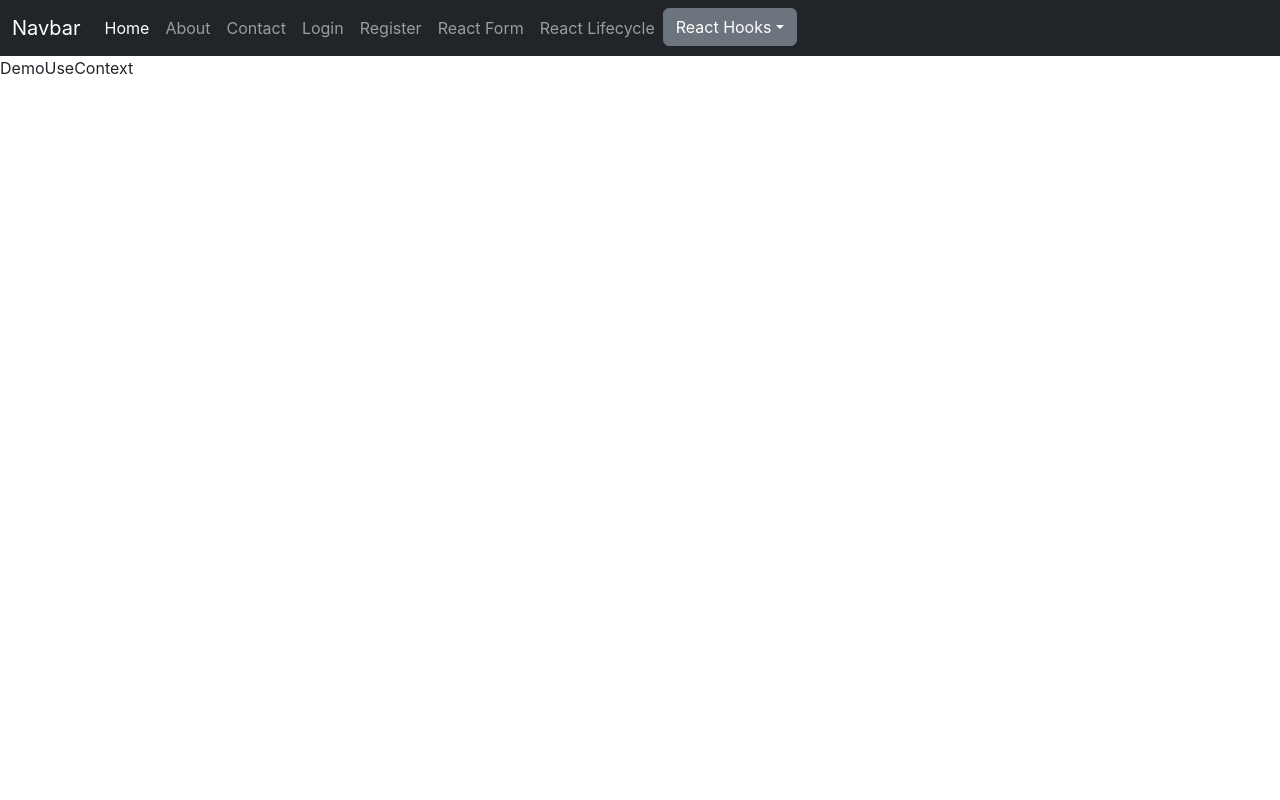
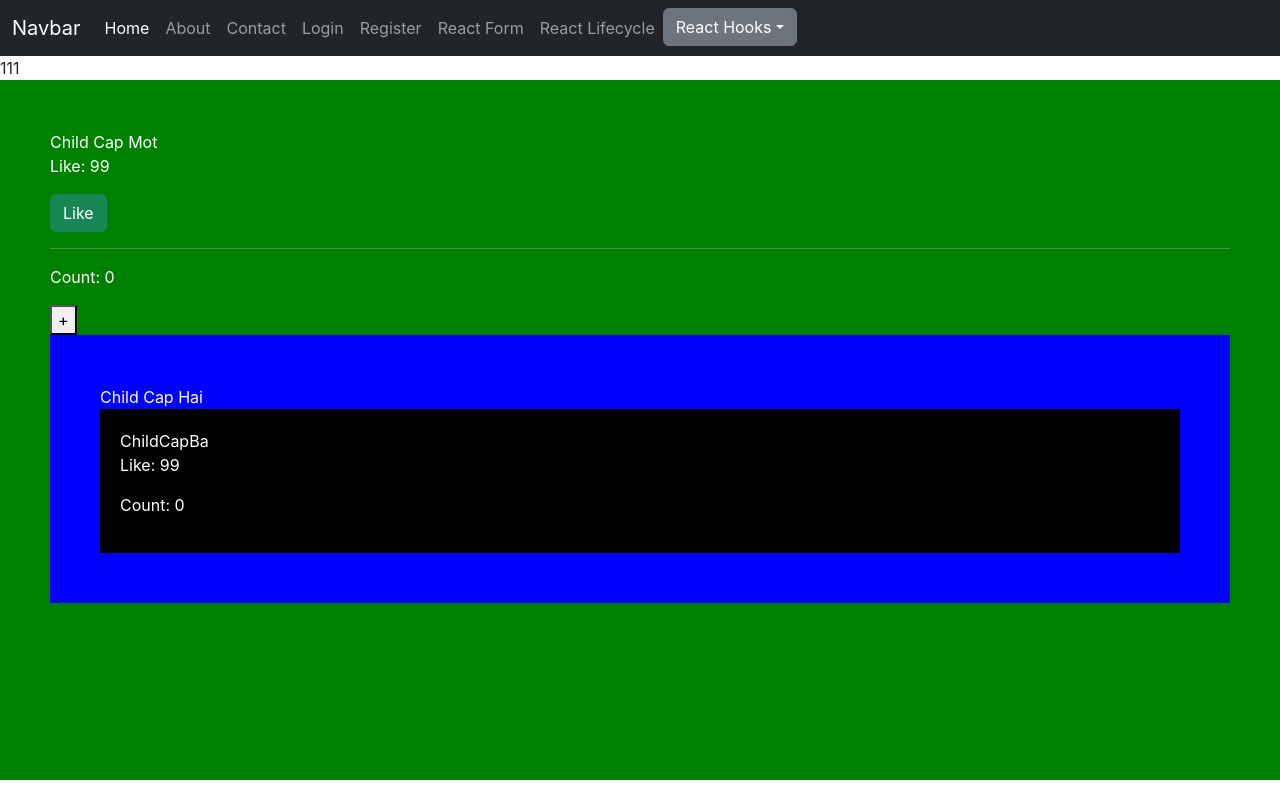
Before and after one commit to D41Ngo/react-bc07, a React (Create React App) app: page /hook-context in a window 1280 px wide. Built offline with nearby package versions, Linux system fonts and the light colour scheme.

Commit message:
react buoi 12

```diff
--- /dev/null
+++ b/src/pages/DemoHooks/DemoUseContext/ChildCapBa.jsx
@@ -0,0 +1,23 @@
+import React from 'react';
+import { useLikeContext } from './DemoUseContext';
+
+function ChildCapBa(props) {
+	const [like, setLike] = useLikeContext();
+
+	return (
+		<div
+			style={{
+				padding: 20,
+				background: 'black',
+				color: 'white',
+
+				// border: '2px dotted black',
+			}}>
+			ChildCapBa
+			<p>Like: {like}</p>
+			<p>Count: {props.count}</p>
+		</div>
+	);
+}
+
+export default ChildCapBa;
--- /dev/null
+++ b/src/pages/DemoHooks/DemoUseContext/ChildCapBon.jsx
@@ -0,0 +1,10 @@
+import React, { useContext } from 'react';
+import { LikeContext } from './DemoUseContext';
+
+function ChildCapBon() {
+	// kq: 111, vì nó nằm bên ngoài LikeContext, nên nó sẽ lấy giá trị mặc định khi tạo context
+	const [like, setLike] = useContext(LikeContext);
+	return <div>{like}</div>;
+}
+
+export default ChildCapBon;
--- a/src/pages/DemoHooks/DemoUseContext/ChildCapHai.jsx
+++ b/src/pages/DemoHooks/DemoUseContext/ChildCapHai.jsx
@@ -0,0 +1,20 @@
+import React from 'react';
+import ChildCapBa from './ChildCapBa';
+
+function ChildCapHai(props) {
+	return (
+		<div
+			style={{
+				padding: 50,
+				background: 'blue',
+				color: 'white',
+
+				// border: '2px dotted blue',
+			}}>
+			Child Cap Hai
+			<ChildCapBa count={props.count} />
+		</div>
+	);
+}
+
+export default ChildCapHai;
--- a/src/pages/DemoHooks/DemoUseContext/ChildCapMot.jsx
+++ b/src/pages/DemoHooks/DemoUseContext/ChildCapMot.jsx
@@ -0,0 +1,48 @@
+import React, { useState } from 'react';
+import ChildCapHai from './ChildCapHai';
+import { useLikeContext } from './DemoUseContext';
+
+function ChildCapMot() {
+	const [count, setCount] = useState(0);
+
+	// useContext: Để lấy giá trị được truyền ở Context.Provider
+	const [like, setLike] = useLikeContext();
+
+	return (
+		<div
+			style={{
+				width: '100%',
+				height: 700,
+				background: 'green',
+				color: 'white',
+				padding: 50,
+
+				// border: '2px dotted green',
+			}}>
+			Child Cap Mot
+			<p>Like: {like}</p>
+			<button
+				className='btn btn-success'
+				onClick={() => {
+					// setLike(like + 1);
+					setLike((like) => {
+						// Phải return để cập nhật state mới
+						return like + 1;
+					});
+				}}>
+				Like
+			</button>
+			<hr />
+			<p>Count: {count}</p>
+			<button
+				onClick={() => {
+					setCount(count + 1);
+				}}>
+				+
+			</button>
+			<ChildCapHai count={count} />
+		</div>
+	);
+}
+
+export default ChildCapMot;
--- a/src/pages/DemoHooks/DemoUseContext/DemoUseContext.jsx
+++ b/src/pages/DemoHooks/DemoUseContext/DemoUseContext.jsx
@@ -1,14 +1,29 @@
-import React, { createContext, useState } from 'react';
+import React, { createContext, useContext, useState } from 'react';
+import ChildCapMot from './ChildCapMot';
+import ChildCapBon from './ChildCapBon';
 
-const CountContext = createContext(0);
+// gía trị default của context được lấy khi component không nằm trong context.provider
+export const LikeContext = createContext([111, () => {}]);
+// Thêm displayName, để dễ dàng debug trên React Component
+LikeContext.displayName = 'LikeContext';
+
+// custom hook
+export const useLikeContext = () => {
+	const [like, setLike] = useContext(LikeContext);
+
+	return [like, setLike];
+};
 
 function DemoUseContext() {
-	const [count, setCount] = useState(0);
+	const [like, setLike] = useState(99);
 
 	return (
-		<CountContext.Provider value={[count, setCount]}>
-			DemoUseContext
-		</CountContext.Provider>
+		<>
+			<ChildCapBon />
+			<LikeContext.Provider value={[like, setLike]}>
+				<ChildCapMot />
+			</LikeContext.Provider>
+		</>
 	);
 }
 
```
Also changed, not shown: src/pages/DemoHooks/DemoUseContext/ChilCapBa.jsx (deleted).
